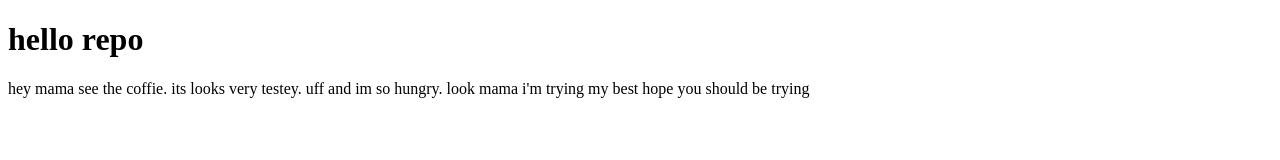
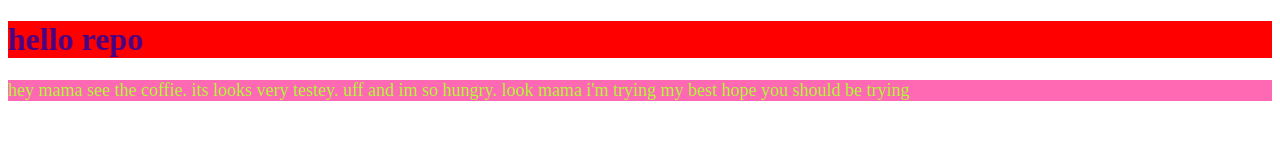
Before and after one commit to Najmul2003/kitty-repo, a plain HTML site: page index.html in a window 1280 px wide. Drawn offline with Linux system fonts and the light colour scheme.

Commit message:
hey mama

```diff
--- a/index.html
+++ b/index.html
@@ -5,7 +5,7 @@
     <meta http-equiv="X-UA-Compatible" content="IE=edge">
     <meta name="viewport" content="width=device-width, initial-scale=1.0">
     <title>Alex projects</title>
-    <link rel="stylesheet" href="">
+    <link rel="stylesheet" href="style.css">
 </head>
 <body>
     <h1>hello repo</h1>
--- a/style.css
+++ b/style.css
@@ -1,7 +1,9 @@
+p{
+    color: greenyellow;
+    background-color: hotpink;
+    font-size: large
+}
 h1{
-    color: blue;
+    color: indigo;
+    background-color: red;
 }
-p{
-    background-color:green ;
-    font-size: x-large;
-}
```
